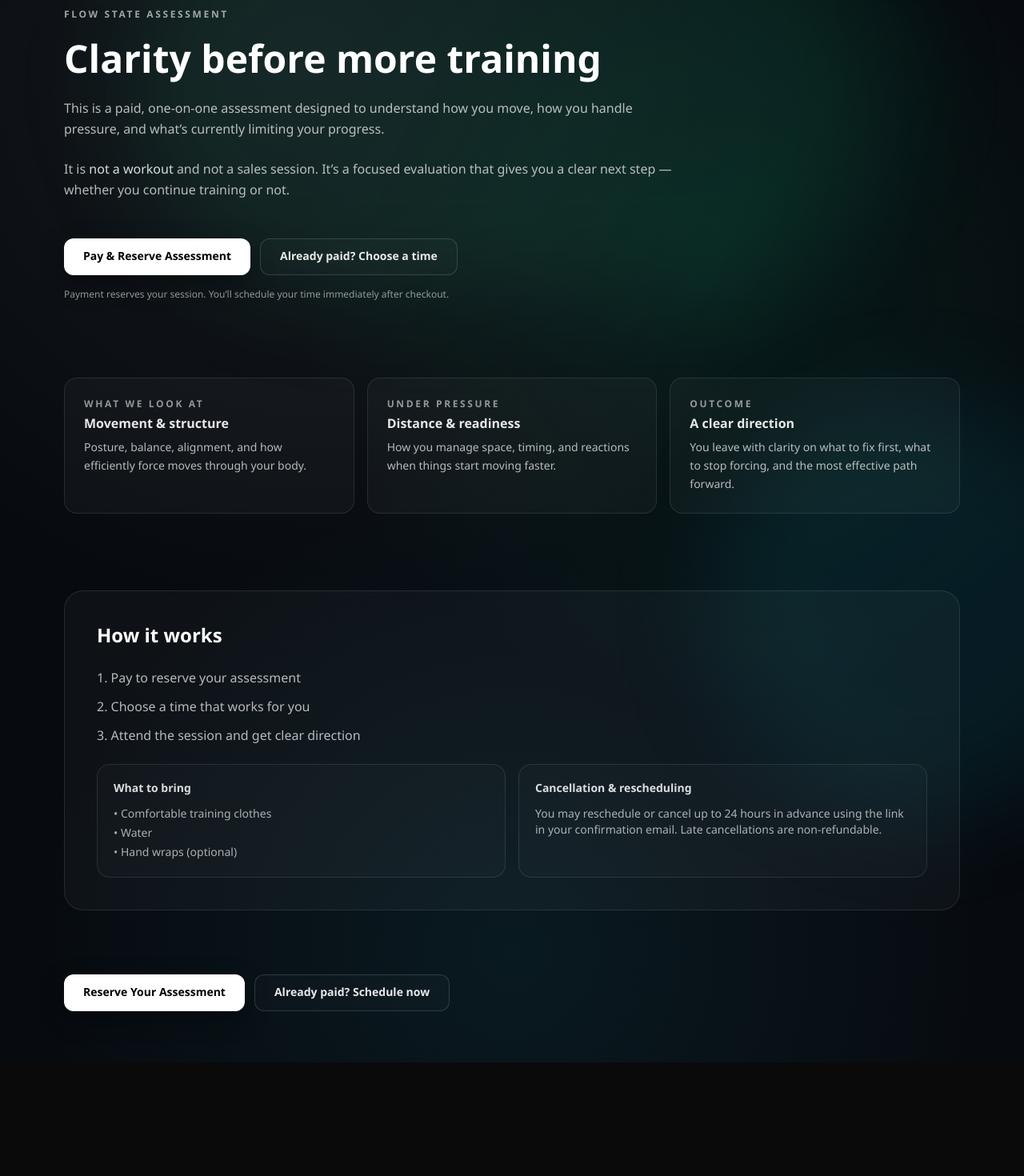
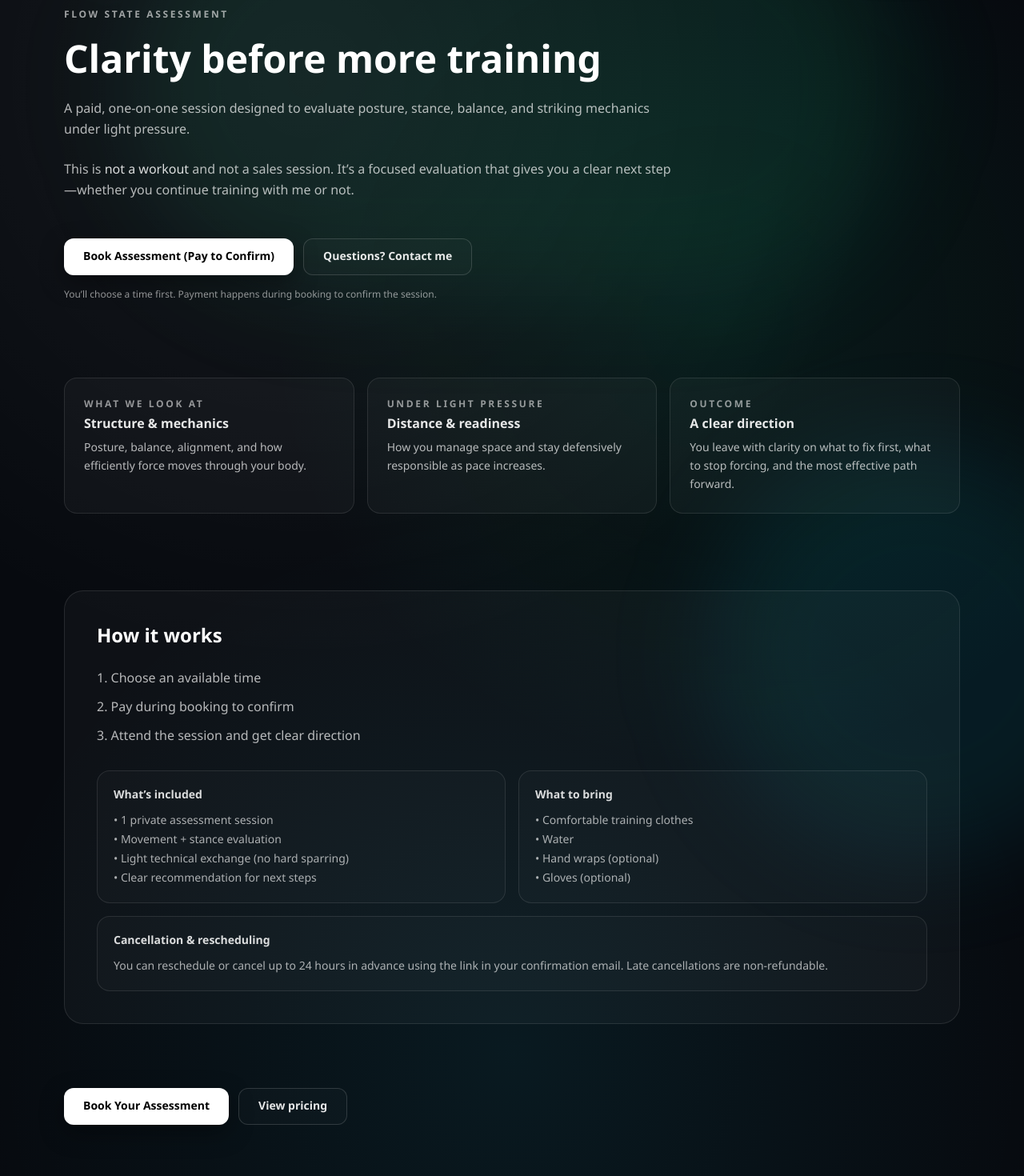
Before and after one commit to Lit2L/flowstatestriking.com, a Next.js app: page /assessment in a window 1280 px wide. Shown: the part 118-1588 px from the top of the page at 80% size. Before the commit the page ends 1446 px from the top, so only its background shows below. Built offline with nearby package versions, Linux system fonts and the light colour scheme.

Commit message:
updated payment link

```diff
--- a/src/app/(home)/assessment/page.tsx
+++ b/src/app/(home)/assessment/page.tsx
@@ -35,16 +35,31 @@ function PrimaryButton({
 	)
 }
 
-function SecondaryButton({ href, children }: { href: string; children: React.ReactNode }) {
-	return (
-		<Link
-			href={href}
-			className={cx(
+function SecondaryButton({
+	href,
+	children,
+	external
+}: {
+	href: string
+	children: React.ReactNode
+	external?: boolean
+}) {
+	const className = cx(
 		'inline-flex items-center justify-center rounded-xl px-6 py-3 text-sm font-semibold',
 		'border border-white/15 bg-white/[0.02] text-white/90 hover:bg-white/[0.05]',
 		'transition'
-			)}
-		>
+	)
+
+	if (external) {
+		return (
+			<a href={href} target='_blank' rel='noreferrer' className={className}>
+				{children}
+			</a>
+		)
+	}
+
+	return (
+		<Link href={href} className={className}>
 			{children}
 		</Link>
 	)
@@ -71,11 +86,15 @@ function Card({
 }
 
 export default function AssessmentPage() {
-	// Stripe Checkout link
-	const STRIPE_URL = 'https://buy.stripe.com/28EfZg0yW85DgBJ8RU1VK08'
+	/**
+	 * Calendly + Stripe combo (Paid Event)
+	 * Replace with your Calendly event link that has Stripe payments enabled.
+	 * Example: https://calendly.com/flowstate_striking/assessment
+	 */
+	const CALENDLY_URL = 'https://calendly.com/flowstatestriking/flow-state-assessment'
 
-	// Test STripe URL
-	// const STRIPE_URL = 'https://buy.stripe.com/test_14A28qchEgC91GP7NQ1VK02'
+	// Optional: support / contact route (adjust to your site)
+	const CONTACT_URL = '/contact'
 
 	return (
 		<main className='relative min-h-screen bg-[#070A0F] text-white'>
@@ -98,36 +117,37 @@ export default function AssessmentPage() {
 					</h1>
 
 					<p className='mt-6 text-base leading-relaxed text-white/70 md:text-md'>
-						This is a paid, one-on-one assessment designed to understand how you move, how you
-						handle pressure, and what’s currently limiting your progress.
+						A paid, one-on-one session designed to evaluate posture, stance, balance, and striking
+						mechanics under light pressure.
 					</p>
 
 					<p className='mt-6 text-base leading-relaxed text-white/70 md:text-md'>
-						It is <span className='text-white/85'>not a workout</span> and not a sales session. It’s
-						a focused evaluation that gives you a clear next step — whether you continue training or
-						not.
+						This is <span className='text-white/85'>not a workout</span> and not a sales session.
+						It’s a focused evaluation that gives you a clear next step—whether you continue training
+						with me or not.
 					</p>
 
 					<div className='mt-12 flex flex-col gap-3 sm:flex-row'>
-						<PrimaryButton href={STRIPE_URL} external>
-							Pay & Reserve Assessment
+						<PrimaryButton href={CALENDLY_URL} external>
+							Book Assessment (Pay to Confirm)
 						</PrimaryButton>
-						<SecondaryButton href='/schedule'>Already paid? Choose a time</SecondaryButton>
+
+						<SecondaryButton href={CONTACT_URL}>Questions? Contact me</SecondaryButton>
 					</div>
 
 					<p className='mt-4 text-xs text-white/55'>
-						Payment reserves your session. You’ll schedule your time immediately after checkout.
+						You’ll choose a time first. Payment happens during booking to confirm the session.
 					</p>
 				</div>
 
 				{/* GRID */}
 				<div className='mt-24 grid gap-4 md:grid-cols-3'>
-					<Card kicker='WHAT WE LOOK AT' title='Movement & structure'>
+					<Card kicker='WHAT WE LOOK AT' title='Structure & mechanics'>
 						<p>Posture, balance, alignment, and how efficiently force moves through your body.</p>
 					</Card>
 
-					<Card kicker='UNDER PRESSURE' title='Distance & readiness'>
-						<p>How you manage space, timing, and reactions when things start moving faster.</p>
+					<Card kicker='UNDER LIGHT PRESSURE' title='Distance & readiness'>
+						<p>How you manage space and stay defensively responsible as pace increases.</p>
 					</Card>
 
 					<Card kicker='OUTCOME' title='A clear direction'>
@@ -141,38 +161,50 @@ export default function AssessmentPage() {
 				{/* PROCESS */}
 				<div className='mt-24 rounded-3xl border border-white/10 bg-white/[0.03] p-7 md:p-10'>
 					<h2 className='text-xl font-semibold md:text-2xl'>How it works</h2>
+
 					<ol className='mt-6 space-y-3 text-sm text-white/70 md:text-base'>
-						<li>1. Pay to reserve your assessment</li>
-						<li>2. Choose a time that works for you</li>
+						<li>1. Choose an available time</li>
+						<li>2. Pay during booking to confirm</li>
 						<li>3. Attend the session and get clear direction</li>
 					</ol>
 
-					<div className='mt-6 grid gap-4 md:grid-cols-2'>
+					<div className='mt-8 grid gap-4 md:grid-cols-2'>
+						<div className='rounded-2xl border border-white/10 bg-white/[0.02] p-5'>
+							<div className='text-sm font-semibold text-white/85'>What’s included</div>
+							<ul className='mt-3 space-y-1 text-sm text-white/65'>
+								<li>• 1 private assessment session</li>
+								<li>• Movement + stance evaluation</li>
+								<li>• Light technical exchange (no hard sparring)</li>
+								<li>• Clear recommendation for next steps</li>
+							</ul>
+						</div>
+
 						<div className='rounded-2xl border border-white/10 bg-white/[0.02] p-5'>
 							<div className='text-sm font-semibold text-white/85'>What to bring</div>
 							<ul className='mt-3 space-y-1 text-sm text-white/65'>
 								<li>• Comfortable training clothes</li>
 								<li>• Water</li>
 								<li>• Hand wraps (optional)</li>
+								<li>• Gloves (optional)</li>
 							</ul>
 						</div>
+					</div>
 
-						<div className='rounded-2xl border border-white/10 bg-white/[0.02] p-5'>
+					<div className='mt-4 rounded-2xl border border-white/10 bg-white/[0.02] p-5'>
 						<div className='text-sm font-semibold text-white/85'>Cancellation & rescheduling</div>
 						<p className='mt-3 text-sm text-white/65'>
-								You may reschedule or cancel up to 24 hours in advance using the link in your
+							You can reschedule or cancel up to 24 hours in advance using the link in your
 							confirmation email. Late cancellations are non-refundable.
 						</p>
-						</div>
 					</div>
 				</div>
 
 				{/* FINAL CTA */}
 				<div className='mt-20 flex flex-col gap-3 sm:flex-row'>
-					<PrimaryButton href={STRIPE_URL} external>
-						Reserve Your Assessment
+					<PrimaryButton href={CALENDLY_URL} external>
+						Book Your Assessment
 					</PrimaryButton>
-					<SecondaryButton href='/schedule'>Already paid? Schedule now</SecondaryButton>
+					<SecondaryButton href='/pricing'>View pricing</SecondaryButton>
 				</div>
 			</div>
 		</main>
```
Lines whose indentation alone changed are shown as unchanged.
